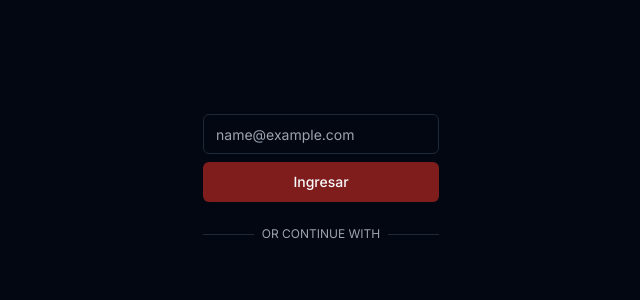
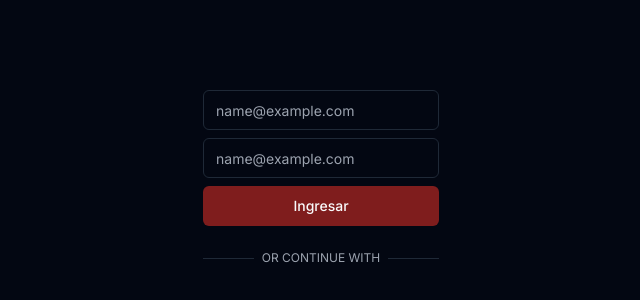
Before and after one commit to GinoNovello/easy-finance-next, a Next.js app: page / in a window 1280 px wide. Shown: the part 222-522 px from the top of the page, without its empty margins (319-959 px from the left). Built offline with nearby package versions, Linux system fonts and the light colour scheme.

Commit message:
chore: Update npm dependencies and add @hookform/resolvers and zod packages

```diff
--- a/package.json
+++ b/package.json
@@ -9,6 +9,7 @@
     "lint": "next lint"
   },
   "dependencies": {
+    "@hookform/resolvers": "^3.6.0",
     "@radix-ui/react-dialog": "^1.0.5",
     "@radix-ui/react-dropdown-menu": "^2.0.6",
     "@radix-ui/react-hover-card": "^1.0.7",
@@ -24,8 +25,10 @@
     "next": "14.2.3",
     "react": "^18",
     "react-dom": "^18",
+    "react-hook-form": "^7.52.0",
     "tailwind-merge": "^2.3.0",
-    "tailwindcss-animate": "^1.0.7"
+    "tailwindcss-animate": "^1.0.7",
+    "zod": "^3.23.8"
   },
   "devDependencies": {
     "@types/node": "^20",
--- a/src/app/(homepage)/dashboard/page.tsx
+++ b/src/app/(homepage)/dashboard/page.tsx
@@ -8,11 +8,13 @@ import { cookies } from "next/headers";
 export default async function DashboardPage() {
   const cookie = cookies();
 
-  const url = cookie.get("sheet");
-  const data = url ? await googleApi.transaccion.list(url.value) : [];
+  const sheetUrl = cookie.get("sheetUrl");
+  const sheetName = cookie.get("sheetName");
+  const data = sheetUrl ? await googleApi.transaccion.list(sheetUrl.value) : [];
   console.log(data)
   return (
     <>
+      <h1 className="text-3xl font-semibold text-red-800">{sheetName?.value}</h1>
       <div className="container mx-auto py-10">
         <DataTable columns={columns} data={data} />
       </div>
--- a/src/app/api/cookieinfo/route.ts
+++ b/src/app/api/cookieinfo/route.ts
@@ -5,14 +5,19 @@ import { NextResponse } from 'next/server';
 
 export async function POST(req: NextApiRequest) {
   const cookie = cookies();
-  const {value} = await new Response(req.body).json();
+  const {sheetUrl, sheetName} = await new Response(req.body).json();
 
   cookie.set({
-    name: "sheet",
-    value: value,
+    name: "sheetUrl",
+    value: sheetUrl,
+  });
+  cookie.set({
+    name: "sheetName",
+    value: sheetName,
   });
 
-  const sheet = cookie.get("sheet")
-  return NextResponse.json({message:"Get request", cookies: sheet})
+  const url = cookie.get("sheetUrl")
+  const name = cookie.get("sheetName")
+  return NextResponse.json({message:"Get request", cookies: {url, name}})
 
 }
--- a/src/components/ui/user-auth-form.tsx
+++ b/src/components/ui/user-auth-form.tsx
@@ -9,6 +9,9 @@ import Link from "next/link";
 import { useState } from "react";
 import { useRouter } from "next/navigation";
 import { format } from "path";
+import { useForm } from "react-hook-form";
+import {zodResolver} from "@hookform/resolvers/zod";
+import { authSchema, AuthValues } from "@/schemas/auth-schema";
 
 interface UserAuthFormProps extends React.HTMLAttributes<HTMLDivElement> {}
 
@@ -17,8 +20,13 @@ export function UserAuthForm({ className, ...props }: UserAuthFormProps) {
   const [url, setUrl] = useState("");
   const router = useRouter();
 
-  const handleSubmit = async (event: React.FormEvent) => {
-    event.preventDefault();
+  const {register, handleSubmit, formState: { errors }
+
+  } = useForm<AuthValues>({
+    resolver: zodResolver(authSchema),
+  })
+
+  const onSubmit = async (values: AuthValues) => {
     setIsLoading(true);
 
     const resp = await fetch('/api/cookieinfo', {
@@ -26,9 +34,9 @@ export function UserAuthForm({ className, ...props }: UserAuthFormProps) {
       headers: {
         'Content-Type': 'application/json',
       },
-      body: JSON.stringify({ value: event.target[0].value}),
+      body: JSON.stringify({ sheetUrl: values.sheetUrl, sheetName: values.sheetName}),
     });
-    console.log("Evento ASDDSA:",event.target[0].value)
+    console.log("Evento ASDDSA:", values.sheetUrl)
     console.log("Respuesta:", resp)
 
     router.push("/dashboard")
@@ -38,14 +46,15 @@ export function UserAuthForm({ className, ...props }: UserAuthFormProps) {
 
   return (
     <div className={cn("grid gap-6", className)} {...props}>
-      <form onSubmit={handleSubmit}>
+      <form onSubmit={handleSubmit(onSubmit)}>
         <div className="grid gap-2">
-          <div className="grid gap-1">
+        <div className="grid gap-1">
             <Label className="sr-only" htmlFor="email">
               Email
             </Label>
             <Input
-              id="email"
+              {...register("sheetName")}
+              id=""
               onChange={(e) => setUrl(e.target.value)}
               placeholder="name@example.com"
               autoCapitalize="none"
@@ -53,6 +62,23 @@ export function UserAuthForm({ className, ...props }: UserAuthFormProps) {
               autoCorrect="off"
               disabled={isLoading}
             />
+            {errors.sheetName && (<h2 className="text-red-500 text-sm">{errors.sheetName.message}</h2>)}
+          </div>
+          <div className="grid gap-1">
+            <Label className="sr-only" htmlFor="email">
+              Email
+            </Label>
+            <Input
+              {...register("sheetUrl")}
+              id=""
+              onChange={(e) => setUrl(e.target.value)}
+              placeholder="name@example.com"
+              autoCapitalize="none"
+              autoComplete="email"
+              autoCorrect="off"
+              disabled={isLoading}
+            />
+            {errors.sheetUrl && (<h2 className="text-red-500 text-sm">{errors.sheetUrl.message}</h2>)}
           </div>
           <Button type="submit" variant="destructive">
             {isLoading && (
--- /dev/null
+++ b/src/schemas/auth-schema.ts
@@ -0,0 +1,16 @@
+import { z } from "zod";
+
+export const authSchema = z.object({
+    sheetName: z.string().min(1, "Sheet name is required"),
+    sheetUrl: z.string().refine(url => {
+        try {
+          const parsedUrl = new URL(url);
+          return parsedUrl.hostname === 'docs.google.com';
+        } catch (error) {
+          return false;
+        }
+      }, {
+        message: 'Debe ser una URL válida de docs.google.com',
+      }),
+})
+export type AuthValues = z.infer<typeof authSchema>;
```
Also changed, not shown: 1 other file (tests, documents, lock files or other folders).
